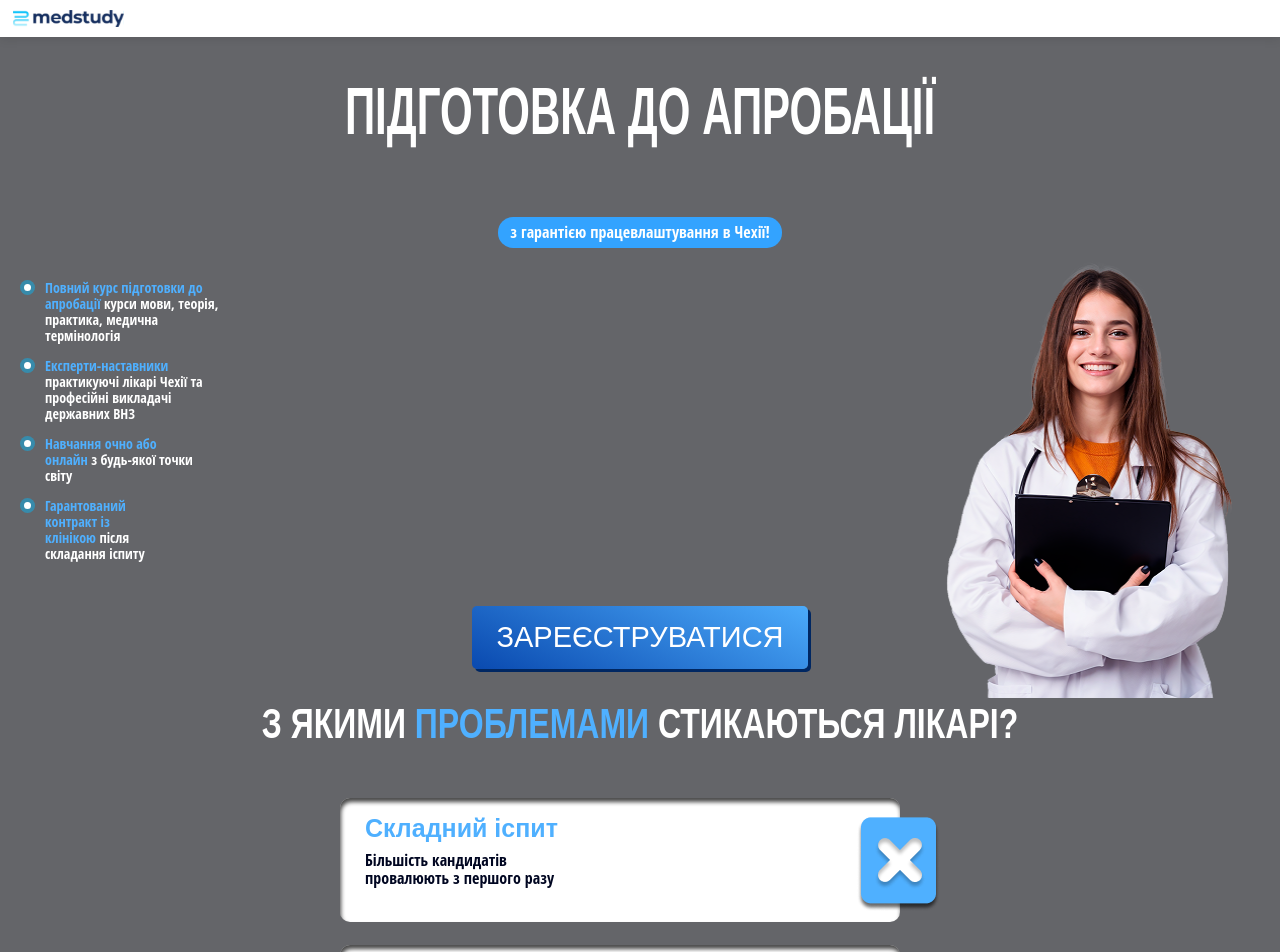
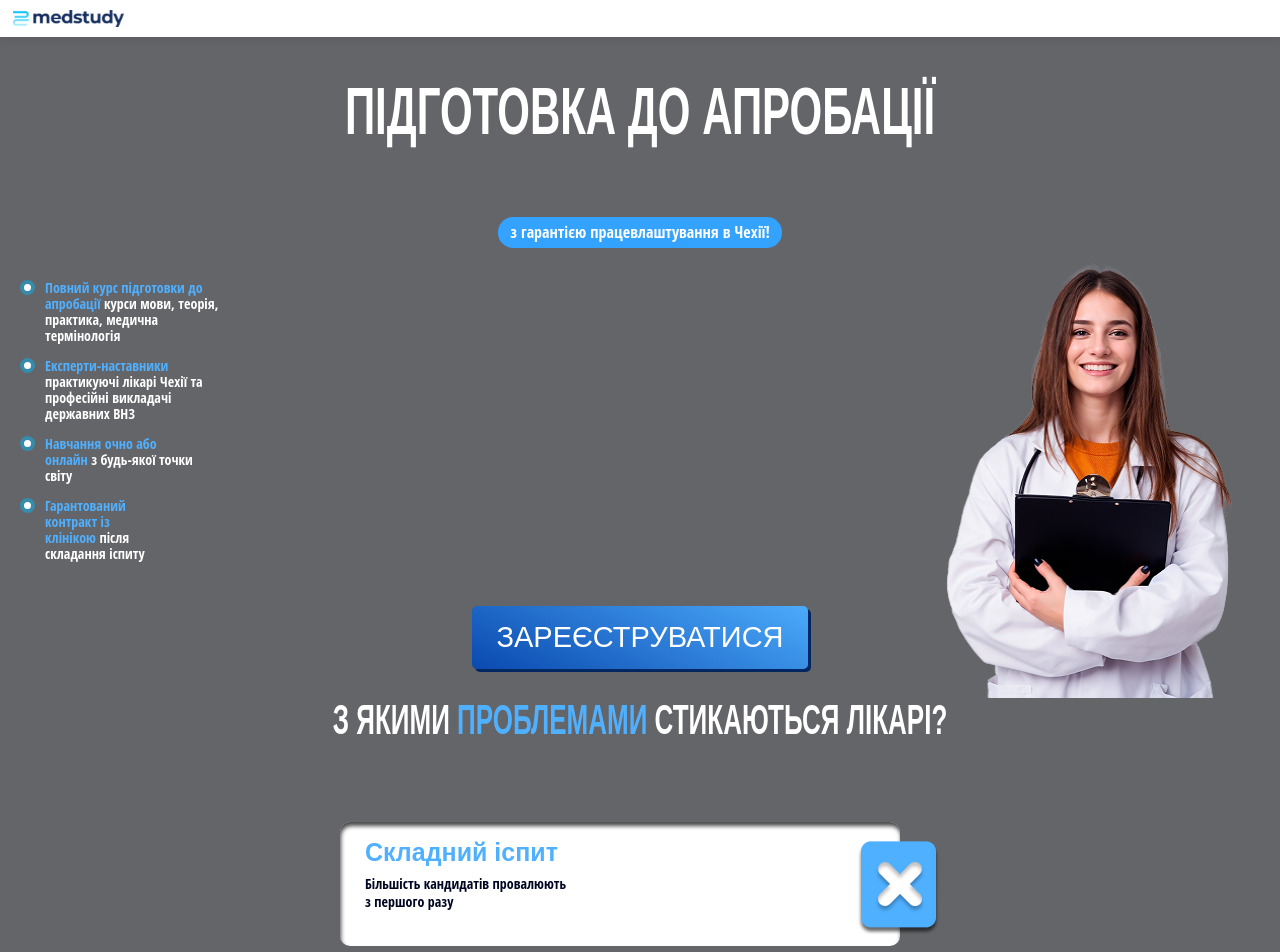
Before and after one commit to TokhtarYuri/preparation_for_approval, a React (Create React App) app: page / in a window 1280 px wide. Shown: the top 952 px of the page. Built offline with nearby package versions, Linux system fonts and the light colour scheme.

Commit message:
problems

```diff
--- a/src/components/blocks/problems/Problems.module.css
+++ b/src/components/blocks/problems/Problems.module.css
@@ -6,15 +6,15 @@
 }
 
 .main h3 {
-  margin: 38px 0 57px 0;
+  min-height: 50px;
+  margin: 46px 0 57px 0;
   color: var(--white);
   font-family: "Bebas Neue Cyrillic", sans-serif;
   font-style: normal;
-  font-size: 32px;
-  font-weight: 700;
-  line-height: 34px;
-  /*   font-stretch: condensed; */
-  transform: scaleY(1.3);
+  font-size: 26px;
+  font-weight: 600;
+  line-height: 25px;
+  transform: scaleY(1.6);
 }
 
 .wrapper {
--- a/src/components/ui/sliderProblems/SliderProblems.module.css
+++ b/src/components/ui/sliderProblems/SliderProblems.module.css
@@ -44,12 +44,11 @@
 
 .itemQuestion p,
 .itemAnswer p {
-  width: 200px;
+  width: 205px;
   margin-top: 13px;
-  font-size: 16px;
+  font-size: 14px;
   font-weight: 600;
   line-height: 18px;
-  font-stretch: condensed;
   text-align: left;
   color: var(--dark-color);
 }
--- a/src/components/ui/sliderProblems/index.js
+++ b/src/components/ui/sliderProblems/index.js
@@ -104,7 +104,7 @@ const SliderProblems = () => {
      useEffect(() => {
         const interval = setInterval(() => {
             setCurrentIndex((prevIndex) => (prevIndex + 1) % data.length);
-        }, 1000);
+        }, 10000);
 
         return () => clearInterval(interval);
     }, [data.length]);
```
